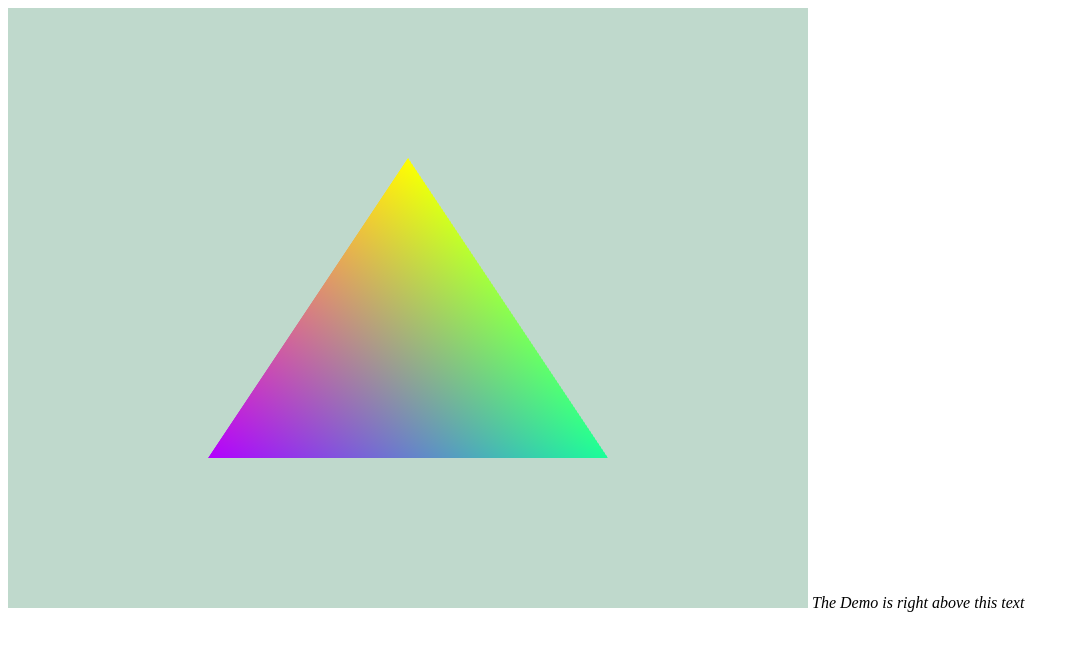
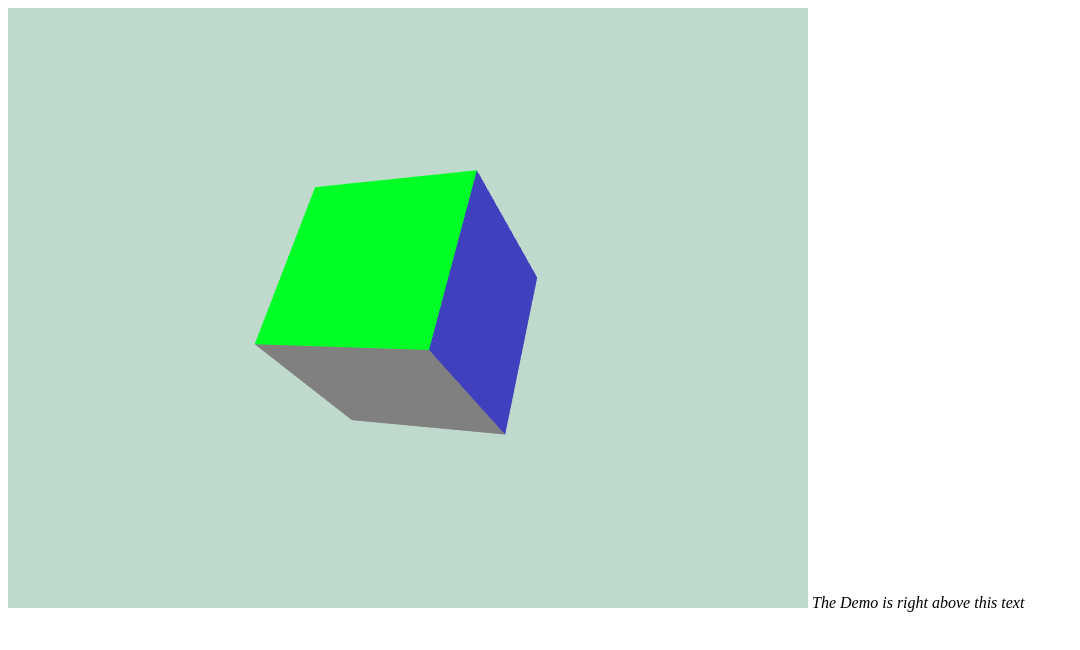
Before and after one commit to LottieVixen/turbo-octo-doodle, a plain HTML site: page index.html in a window 1280 px wide. Shown: the whole page, without its empty margins (0-1080 px from the left). Drawn offline with Linux system fonts and the light colour scheme.

Commit message:
rotating square tut done

```diff
--- a/app.js
+++ b/app.js
@@ -2,14 +2,17 @@ var vertexShaderText =
 [
 'precision mediump float;',
 '',
-'attribute vec2 vertPosition;',
+'attribute vec3 vertPosition;',
 'attribute vec3 vertColor;',
 'varying vec3 fragColor;',
+'uniform mat4 mWorld;',
+'uniform mat4 mView;',
+'uniform mat4 mProj;',
 '',
 'void main()',
 '{',
 '  fragColor = vertColor;',
-'  gl_Position = vec4(vertPosition, 0.0, 1.0);',
+'  gl_Position = mProj * mView * mWorld * vec4(vertPosition, 1.0);',
 '}'
 ].join('\n');
 
@@ -46,6 +49,10 @@ var InitDemo = function() {
 	//
 	gl.clearColor(0.75, 0.85, 0.8, 1.0);
 	gl.clear(gl.COLOR_BUFFER_BIT | gl.DEPTH_BUFFER_BIT);
+	gl.enable(gl.DEPTH_TEST);
+	gl.enable(gl.CULL_FACE);
+	gl.frontFace(gl.CCW);
+	gl.cullFace(gl.BACK);
 
 	var vertexShader = gl.createShader(gl.VERTEX_SHADER);
 	var fragmentShader = gl.createShader(gl.FRAGMENT_SHADER);
@@ -81,25 +88,82 @@ var InitDemo = function() {
 	//
 	// Create buffer
 	//
-	var triangleVertices =
-	[ // X, Y      R, G, B
-	   0.0, 0.5,   1.0,1.0,0.0,
-	   -0.5, -0.5, 0.7,0.0,1.0,
-	   0.5, -0.5,  0.1,1.0,0.6
+	var boxVertices =
+	[ // X,     Y,    Z,    R,  G,  B
+	//top
+	-1.0, 1.0, -1.0, 0.5,0.5,0.5,
+	-1.0, 1.0, 1.0,  0.5,0.5,0.5,
+	1.0, 1.0, 1.0,   0.5,0.5,0.5,
+	1.0, 1.0, -1.0,  0.5,0.5,0.5,
+	//left
+	-1.0, 1.0, 1.0, 0.75,0.25,0.5,
+	-1.0, -1.0, 1.0,  0.75,0.25,0.5,
+	-1.0, -1.0, -1.0,   0.75,0.25,0.5,
+	-1.0, 1.0, -1.0,  0.75,0.25,0.5,
+	//right
+	1.0, 1.0, 1.0, 0.25,0.25,0.75,
+	1.0, -1.0, 1.0,  0.25,0.25,0.75,
+	1.0, -1.0, -1.0,   0.25,0.25,0.75,
+	1.0, 1.0, -1.0,  0.25,0.25,0.75,
+	//front
+	1.0, 1.0, 1.0, 1.0,0.0,0.15,
+	1.0, -1.0, 1.0,  1.0,0.0,0.15,
+	-1.0, -1.0, 1.0,   1.0,0.0,0.15,
+	-1.0, 1.0, 1.0,  1.0,0.0,0.15,
+	//back
+	1.0, 1.0, -1.0, 0.0,1.0,0.15,
+	1.0, -1.0, -1.0,  0.0,1.0,0.15,
+	-1.0, -1.0, -1.0,   0.0,1.0,0.15,
+	-1.0, 1.0, -1.0,  0.0,1.0,0.15,
+	//bottom
+	-1.0, -1.0, -1.0, 0.5,0.5,1.0,
+	-1.0, -1.0, 1.0,  0.5,0.5,1.0,
+	1.0, -1.0, 1.0,   0.5,0.5,1.0,
+	1.0, -1.0, -1.0,  0.5,0.5,1.0,
 	];
 
-	var triangleVertexBufferObject = gl.createBuffer();
-	gl.bindBuffer(gl.ARRAY_BUFFER, triangleVertexBufferObject);
-	gl.bufferData(gl.ARRAY_BUFFER, new Float32Array(triangleVertices), gl.STATIC_DRAW);
+	var boxIndicies = [
+		//top
+		0, 1, 2,
+		0, 2, 3,
+
+		//left
+		5, 4, 6,
+		6, 4, 7,
+
+		//right
+		8, 9, 10,
+		8, 10, 11,
+
+		//front
+		13, 12, 14,
+		15, 14, 12,
+
+		//back
+		16, 17, 18,
+		16, 18, 19,
+
+		//bottom
+		21, 20, 22,
+		22, 20, 23
+	];
+
+	var boxVertexBufferObject = gl.createBuffer();
+	gl.bindBuffer(gl.ARRAY_BUFFER, boxVertexBufferObject);
+	gl.bufferData(gl.ARRAY_BUFFER, new Float32Array(boxVertices), gl.STATIC_DRAW);
+
+	var boxIndexBufferObject = gl.createBuffer();
+	gl.bindBuffer(gl.ELEMENT_ARRAY_BUFFER, boxIndexBufferObject);
+	gl.bufferData(gl.ELEMENT_ARRAY_BUFFER, new Uint16Array(boxIndicies), gl.STATIC_DRAW);
 
 	var positionAtrribLocation = gl.getAttribLocation(program, 'vertPosition');
 	var colorAtrribLocation = gl.getAttribLocation(program, 'vertColor');
 	gl.vertexAttribPointer(
 		positionAtrribLocation, //attribute location
-		2, //number of elements per attribute
+		3, //number of elements per attribute
 		gl.FLOAT, //type of elements
 		gl.FALSE, //data normalised
-		5 * Float32Array.BYTES_PER_ELEMENT, //size of an individual vertex
+		6 * Float32Array.BYTES_PER_ELEMENT, //size of an individual vertex
 		0 //offset from the beginning of a single vertex to this attribute
 	);
 	gl.vertexAttribPointer(
@@ -107,17 +171,57 @@ var InitDemo = function() {
 		3, //number of elements per attribute
 		gl.FLOAT, //type of elements
 		gl.FALSE, //data normalised
-		5 * Float32Array.BYTES_PER_ELEMENT, //size of an individual vertex
-		2 * Float32Array.BYTES_PER_ELEMENT //offset from the beginning of a single vertex to this attribute
+		6 * Float32Array.BYTES_PER_ELEMENT, //size of an individual vertex
+		3 * Float32Array.BYTES_PER_ELEMENT //offset from the beginning of a single vertex to this attribute
 	);
 
 
 	gl.enableVertexAttribArray(positionAtrribLocation);
 	gl.enableVertexAttribArray(colorAtrribLocation);
 
+	// Tell WebGL state machine which program should be active;
+	gl.useProgram(program);
+
+	var matWorldUniformLocation = gl.getUniformLocation(program, 'mWorld');
+	var matViewUniformLocation = gl.getUniformLocation(program, 'mView');
+	var matProjUniformLocation = gl.getUniformLocation(program, 'mProj');
+
+	var worldMatrix = new Float32Array(16);
+	var viewMatrix = new Float32Array(16);
+	var projMatrix = new Float32Array(16);
+	mat4.identity(worldMatrix);
+	//mat4.identity(viewMatrix);
+	mat4.lookAt(viewMatrix, [0,0,-8],[0,0,0],[0,1,0]);
+	//mat4.identity(projMatrix);
+	mat4.perspective(projMatrix, glMatrix.toRadian(45), canvas.width/canvas.height, 0.1, 1000.0);
+
+	gl.uniformMatrix4fv(matWorldUniformLocation, gl.FALSE, worldMatrix);
+	gl.uniformMatrix4fv(matViewUniformLocation, gl.FALSE, viewMatrix);
+	gl.uniformMatrix4fv(matProjUniformLocation, gl.FALSE, projMatrix);
+
+	var xRotationMatrix = new Float32Array(16);
+	var yRotationMatrix = new Float32Array(16);
+
+
 	//
 	//Main render loop
 	//
-	gl.useProgram(program);
-	gl.drawArrays(gl.TRIANGLES, 0, 3);
+	var identityMatrix = new Float32Array(16);
+	mat4.identity(identityMatrix);
+	var angle = 0;
+	var loop = function () {
+		angle = performance.now() / 1000 / 12 * 2 * Math.PI;
+		//mat4.rotate(worldMatrix, identityMatrix, angle, [0,1,0]);
+		mat4.rotate(yRotationMatrix, identityMatrix, angle, [0,1,0]);
+		mat4.rotate(xRotationMatrix, identityMatrix, angle, [1,0,0]);
+		mat4.mul(worldMatrix, yRotationMatrix, xRotationMatrix);
+		gl.uniformMatrix4fv(matWorldUniformLocation, gl.FALSE, worldMatrix);
+
+		gl.clearColor(0.75, 0.85, 0.8, 1.0);
+		gl.clear(gl.COLOR_BUFFER_BIT | gl.DEPTH_BUFFER_BIT);
+		gl.drawElements(gl.TRIANGLES, boxIndicies.length, gl.UNSIGNED_SHORT, 0);
+
+		requestAnimationFrame(loop);
+	};
+	requestAnimationFrame(loop);
 };
--- a/index.html
+++ b/index.html
@@ -1,6 +1,6 @@
 <html>
 	<head>
-		<title>WebGL - Simple Triangle</title>
+		<title>WebGL - Rotating Cube</title>
 	</head>
 	<body onload="InitDemo();">
 		<canvas id="game-surface" width="800" height="600">
```
